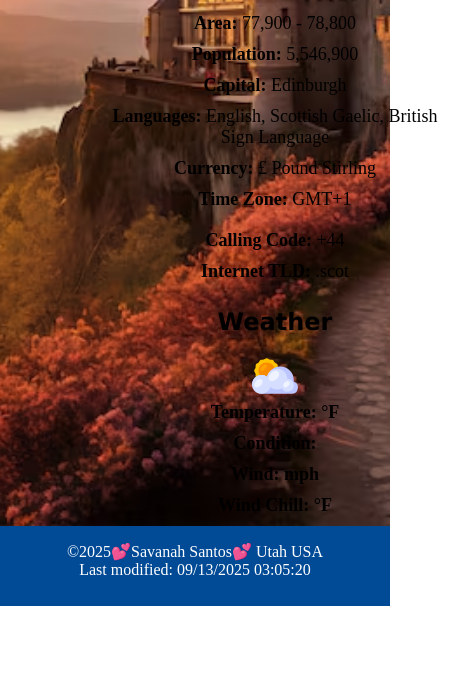
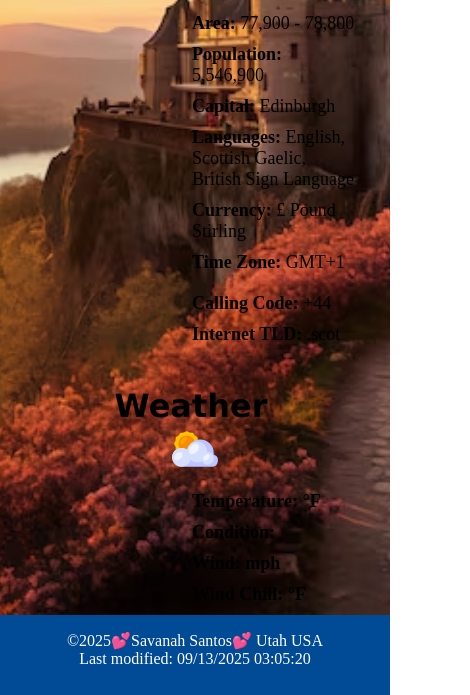
Before and after one commit to SavvySantos/wdd131, a plain HTML site: page place.html in a window 390 px wide. Shown: the part 420-1115 px from the top of the page, 470 px wide, since content can reach past the window. Before the commit the page ends 1026 px from the top, so only its background shows below. Drawn offline with Linux system fonts and the light colour scheme; no server answers; files whose address does not match are found by name.

Commit message:
changes to font sizes

```diff
--- a/place.html
+++ b/place.html
@@ -38,10 +38,12 @@
                 <p>Internet TLD: <span id="internet-tld">.scot</span></p>
             </div>
             <div class="weather">
-                <div class="weather-icon-container">
-                <h2> Weather</h2>
-                <img src="images/weather-icon.svg" alt="weather-icon" class="weather-icon">
-                </div>
+                <section class="weather-icon-container">
+                    <h2>
+                        <div class="weather-text">Weather</div>
+                    <img src="images/weather-icon.svg" alt="weather-icon" class="weather-icon">
+                    </h2>
+                </section>
                 <p>Temperature: <span id= "temperature"></span>°F</p>
                 <p>Condition: <span id= "condition"></span></p>
                 <p>Wind: <span id= "wind"></span>mph</p>
--- a/styles/place-large.css
+++ b/styles/place-large.css
@@ -1,14 +1,25 @@
 @media (max-width: 750px) {
-        .icon::before {
-            content: '';
-            display: inline-block;
-            width: 50px;
-            height: 50px;
+    .weather-icon-container, .data, .weather {
+        background-color: transparent;
+        padding: 0;
+        max-width: 100%;
+    }
+
+    h2 { /*don't touch this title! puts the icon under weather*/
+        flex-direction: column;
+    }
+    .weather-icon::before {
+        content: '';
+        display: inline-block;
         }
 
     .weather h2::after {
     content: '';
     }
+
+    .data h2, .weather-icon-container{
+    width: auto;
+}
 
 	h1 {
 		font-size: 3rem;
@@ -18,13 +29,14 @@
 
 
     .data h2, .weather h2 {
+        position: relative;
+        text-align: center;
         font-size: 2rem;
-        text-align: center;
         background: none;
         color: black;
-        margin-left: 2rem;
     }
-    .data, .weather {
+
+    .data, .weather { /*do  not touch this section!*/
         position: relative;
         top: 0;
         left: 0;
@@ -32,42 +44,7 @@
         height: auto;
     }
 
-   .data, .weather {
-    position: inherit;
-    background: none;
-    padding: 0;
-    margin-left: 5rem;
-    margin-top: 0;
+    .data p, .weather p {
+        margin-left: 10rem;
     }
-
-
-    .data p, .weather p {
-        text-align: center;
-        margin-left: 0;
-    }
-
-    header, footer, .data, .weather-icon-container, .weather-icon {
-        width: 100%;
-    }
-
-    .weather-icon-container {
-        flex-direction: column;
-        background: none;
-        padding: 0;
-        gap: 0;
-    }
-
-    .weather-icon-container h2 {
-        margin-bottom: 0;
-        font-size: 2.5rem;
-        text-align: left;
-        padding: 1rem;
-        margin-bottom: 1rem;
-        font-family: 'Lucida Sans', 'Lucida Sans Regular', 'Lucida Grande', 'Lucida Sans Unicode', Geneva, Verdana, sans-serif;
-        font-size: x-large;
-        margin: 0;
-    }
-
-
-
 }
--- a/styles/place.css
+++ b/styles/place.css
@@ -24,16 +24,6 @@ h1 {
     background-color: var(--main-color);
 }
 
-/*h2 {
-    font-size: 2.5rem;
-    text-align: left;
-    padding: 1rem;
-    margin-bottom: 1rem;
-    width: 25%;
-    font-family: 'Lucida Sans', 'Lucida Sans Regular', 'Lucida Grande', 'Lucida Sans Unicode', Geneva, Verdana, sans-serif;
-    font-size: x-large;
-}*/
-
 header, footer, .data h2, .weather-icon-container  {
     background-color: var(--main-color);
     color: var(--accent);
@@ -55,7 +45,6 @@ footer {
     background: url('scotland-fall.jpg');
     background-size: cover;
     background-position: center center;
-    background-repeat: no-repeat;
 }
 
 .container img {
@@ -74,15 +63,19 @@ footer {
     width: 33.33%;
 }
 
-.data h2 {
+h2 {
     font-size: 2.5rem;
     text-align: left;
     padding: 1rem;
     margin-bottom: 1rem;
-    width: 50%;
     font-family: 'Lucida Sans', 'Lucida Sans Regular', 'Lucida Grande', 'Lucida Sans Unicode', Geneva, Verdana, sans-serif;
     font-size: x-large;
 }
+
+.data h2, .weather-icon-container{
+    width: 75%;
+}
+
 .data p, .weather p {
     position: relative;
     z-index: 1;
@@ -109,23 +102,24 @@ footer {
 }
 
 .weather-icon-container {
-    display: flex;
+    margin-top: 1rem;
     align-items: center;
-    justify-content: flex-start;
+    text-align: left;
     gap: 0;
-    margin-right: 25%;
-    padding: 5px 100px;
-
 }
 
 .weather-icon-container h2 {
+    display: flex;
+    align-items: center;
     font-size: 2.5rem;
-    text-align: left;
-    padding: 1rem;
-    margin-bottom: 1rem;
+    justify-content: flex-start;
     font-family: 'Lucida Sans', 'Lucida Sans Regular', 'Lucida Grande', 'Lucida Sans Unicode', Geneva, Verdana, sans-serif;
     font-size: x-large;
     margin: 0;
+}
+
+.weather-text{
+    margin-right: 0.5rem;
 }
 
 .weather-icon-container img {
```
